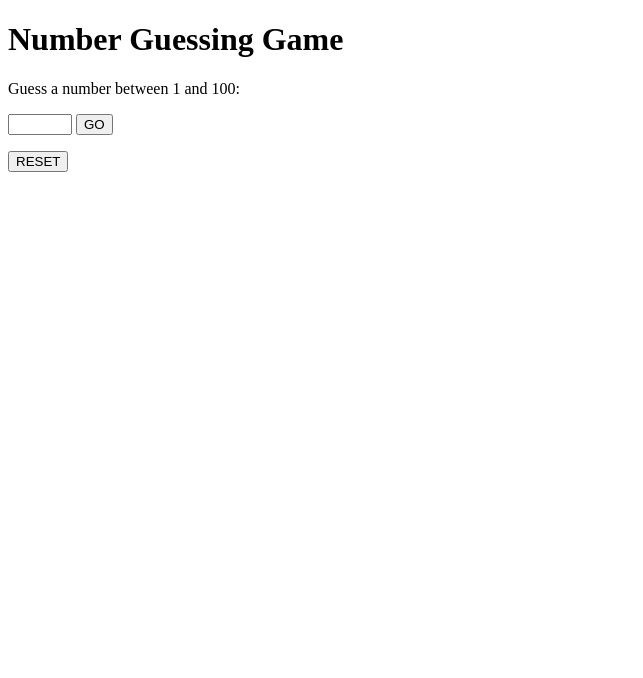
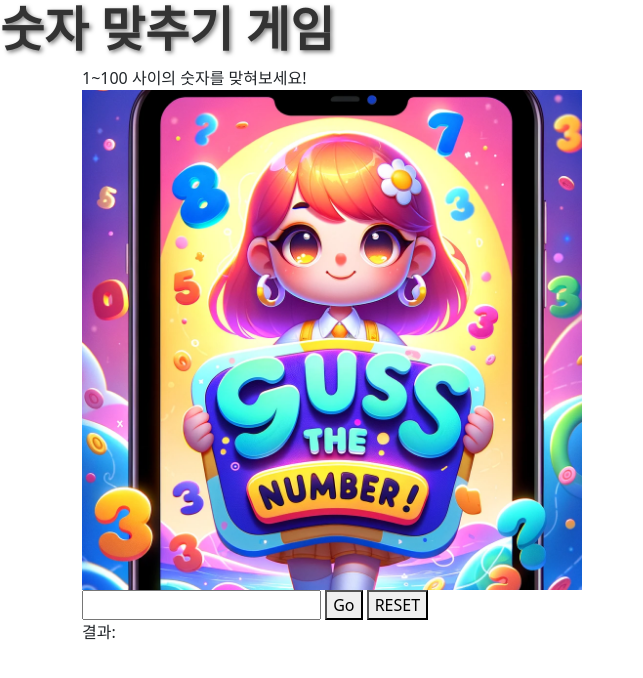
Before and after one commit to woozoolinux/javascript-project, a plain HTML site: page number-guess/index.html in a window 1280 px wide. Both pictures are taken after a click on the button "RESET". Shown: the whole page, without its empty margins (0-643 px from the left). Drawn offline with nearby package versions, Linux system fonts and the light colour scheme.

Commit message:
make number guess

```diff
--- a/number-guess/index.html
+++ b/number-guess/index.html
@@ -3,17 +3,33 @@
 <head>
     <meta charset="UTF-8">
     <meta name="viewport" content="width=device-width, initial-scale=1.0">
-    <title>Number Guessing Game</title>
+    <title>Document</title>
+    <link href="https://cdn.jsdelivr.net/npm/bootstrap@5.3.1/dist/css/bootstrap.min.css" rel="stylesheet" integrity="sha384-4bw+/aepP/YC94hEpVNVgiZdgIC5+VKNBQNGCHeKRQN+PtmoHDEXuppvnDJzQIu9" crossorigin="anonymous">
     <link rel="stylesheet" href="style.css">
 </head>
-<body>
-    <h1>Number Guessing Game</h1>
-    <p>Guess a number between 1 and 100:</p>
-    <input type="number" id="userGuess" min="1" max="100">
-    <button onclick="checkGuess()">GO</button>
-    <p id="result"></p>
-    <button onclick="resetGame()">RESET</button>
+    <h1>숫자 맞추기 게임</h1>
 
+    <div class="container">
+
+    <div>
+    <div>1~100 사이의 숫자를 맞혀보세요!</div>
+    </div>
+
+    <div>
+    <img id="feedback-image" src="images/main.webp" class="img-size">
+    </div>
+
+    <div>
+    <input type="number" id="input-number">
+    <button id="button-area">Go</button>
+    <button id="reset-area">RESET</button>
+    </div>
+
+    <div>
+    <div id="result-area">결과: </div>
+    </div>
+
+    </div>
     <script src="main.js"></script>
 </body>
 </html>
--- a/number-guess/main.js
+++ b/number-guess/main.js
@@ -1,41 +1,76 @@
-let randomNumber = Math.floor(Math.random() * 100) + 1;
-let guesses = 10;
+// 이 게임은 1~100사의의 숫자를 맞추는 게임이다.
+// 1~100 사이의 숫자를 컴퓨터가 생성해 computerNum 변수에 담는다.
+// 유저는 input 박스에 1~100까지의 숫자를 입력하고 GO 버튼을 클릭한다.
+// 버튼을 클릭하면 숫자를 비교하는 함수가 실행된다.
+// 유저 입력 값이 computerNum 보다 작으면 UP!!을 출력한다.
+// 유저 입력 값이 computerNum 보다 크면 Down!!을 출력한다.
+// 유저의 입력 기회는 7번으로 제한한다.
+// 7번이 넘어가면 Go button이 비활성화 된다.
+// reset 이라는 버튼이 있는데 이 버튼을 누르면 기회가 초기화되고 computerNum도 초기화 된다.
+// 즉 게임을 다시 플레이 할 수 있게된다.
+// 또한 유저가 정답을 맞춰도 GO buttion이 비활성화 된다.
 
-function checkGuess() {
-    let userGuess = parseInt(document.getElementById('userGuess').value);
+let computerNum;
 
-    if (userGuess < 1 || userGuess > 100 || isNaN(userGuess)) {
-        document.getElementById('result').textContent = "Please enter a number between 1 and 100.";
+function randomNumGen() {
+  computerNum = Math.floor(Math.random() * 100 + 1);
+}
+
+randomNumGen();
+console.log("정답:", computerNum);
+
+33;
+
+33;
+
+let numArea = document.getElementById("input-number");
+let buttonArea = document.getElementById("button-area");
+let resetArea = document.getElementById("reset-area");
+let resultArea = document.getElementById("result-area");
+let imageArea = document.getElementById("feedback-image");
+let count = 7;
+
+buttonArea.addEventListener("click", play);
+resetArea.addEventListener("click", reset);
+numArea.addEventListener("focus", function () {
+  numArea.value = "";
+});
+
+function play() {
+  count--;
+  if (numArea.value > 100 || numArea.value < 1) {
+    resultArea.textContent = "1~100사이의 숫자만 입력 가능합니다.";
     return;
   }
-
-    guesses--;
-
-    if (userGuess === randomNumber) {
-        document.getElementById('result').textContent = "Congratulations! You guessed the correct number.";
-        disableInputAndButton();
-    } else if (userGuess < randomNumber) {
-        document.getElementById('result').textContent = "Up";
+  if (computerNum > numArea.value) {
+    resultArea.textContent = `${count} 번의 기회가 남았습니다.`;
+    imageArea.src = "images/up.webp"
+  } else if (computerNum < numArea.value) {
+    resultArea.textContent = `${count} 번의 기회가 남았습니다.`;
+    imageArea.src = "images/down.webp"
   } else {
-        document.getElementById('result').textContent = "Down";
+    resultArea.textContent = "정답입니다!!";
+    imageArea.src = "images/congratulations.webp"
+    gameEnd();
   }
 
-    if (guesses === 0) {
-        document.getElementById('result').textContent = "You have run out of guesses. The correct number was " + randomNumber + ".";
-        disableInputAndButton();
+
+  if (count < 1) {
+    gameEnd();
+    resultArea.textContent = "7번 모두 실패하였습니다.";
+    imageArea.src = "images/fail.webp"
+    return;
   }
 }
 
-function resetGame() {
-    randomNumber = Math.floor(Math.random() * 100) + 1;
-    guesses = 10;
-    document.getElementById('result').textContent = "";
-    document.getElementById('userGuess').value = "";
-    document.getElementById('userGuess').disabled = false;
-    document.getElementsByTagName('button')[0].disabled = false;
+function gameEnd() {
+  buttonArea.disabled = true;
+  count = 7;
 }
 
-function disableInputAndButton() {
-    document.getElementById('userGuess').disabled = true;
-    document.getElementsByTagName('button')[0].disabled = true;
+function reset() {
+  buttonArea.disabled = false;
+  count = 7;
+  randomNumGen();
+  console.log("정답:", computerNum);
 }
--- a/number-guess/style.css
+++ b/number-guess/style.css
@@ -0,0 +1,18 @@
+.img-size{
+    width: 100%; /* 수정된 부분: 너비 값을 %로 변경하여 부모 요소의 너비에 맞춤 */
+    max-width: 500px; /* 추가된 부분: 이미지의 최대 너비를 600px로 설정 */
+    height: auto; /* 추가된 부분: 이미지의 높이를 자동으로 조절하여 비율 유지 */
+    object-fit: contain;
+}
+@keyframes fadeIn {
+    from { opacity: 0; }
+    to { opacity: 1; }
+  }
+
+  h1 {
+    text-shadow: 2px 2px 4px rgba(0,0,0,0.5);
+    font-weight: 700;
+    font-size: 3em;
+    color: #333;
+    animation: fadeIn 2s ease-in-out;
+  }
```
Also changed, not shown: number-guess/images/congratulations.webp (added), number-guess/images/down.webp (added), number-guess/images/fail.webp (added), number-guess/images/main.webp (added), number-guess/images/up.webp (added). Lines whose indentation alone changed are shown as unchanged.
